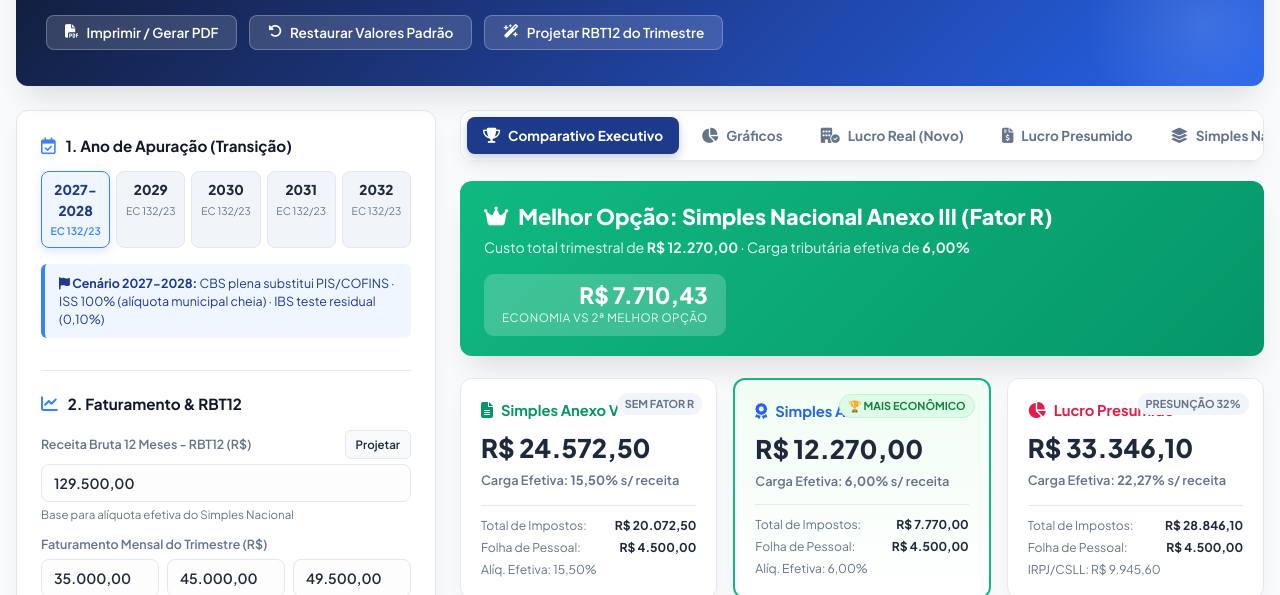
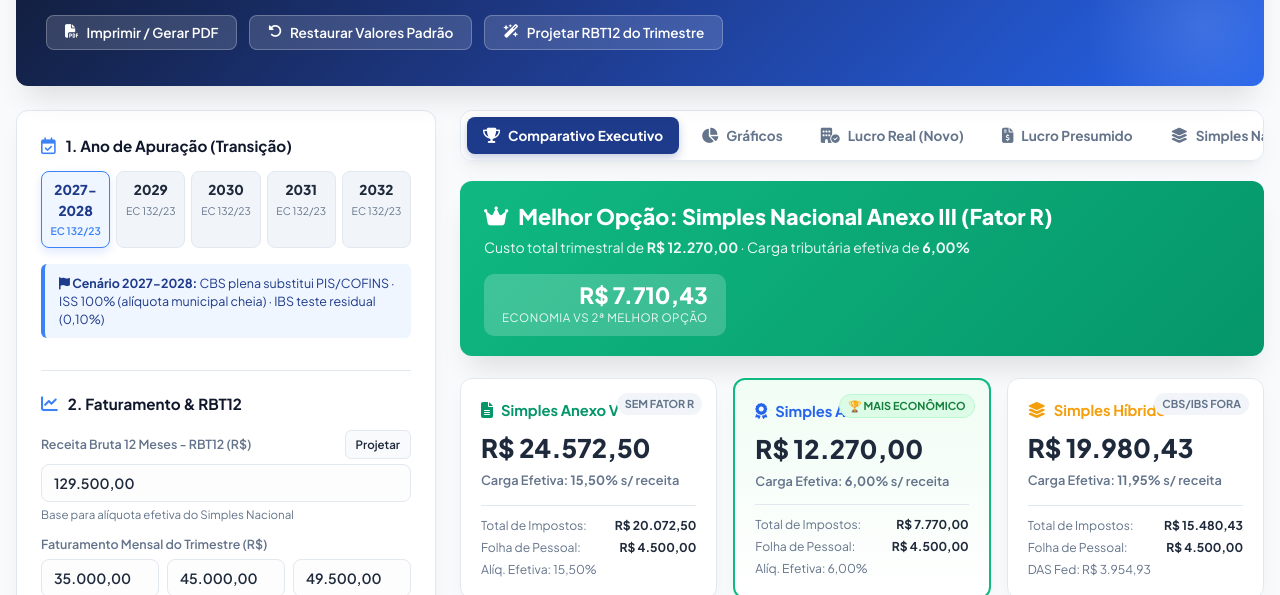
Before and after one commit to silvioalbqrq/simulador-servicos, a plain HTML site: page index.html in a window 1280 px wide. Shown: the part 205-800 px from the top of the page. Drawn offline with nearby package versions, Linux system fonts and the light colour scheme.

Commit message:
Add files via upload

```diff
--- a/index.html
+++ b/index.html
@@ -304,7 +304,7 @@
     /* Regime Cards Grid */
     .cards-grid {
       display: grid;
-      grid-template-columns: repeat(auto-fit, minmax(240px, 1fr));
+      grid-template-columns: repeat(auto-fit, minmax(220px, 1fr));
       gap: 16px;
       margin-bottom: 24px;
     }
@@ -462,7 +462,7 @@
       .tab-content { display: block !important; page-break-after: auto; }
       .table-container { box-shadow: none !important; border: 1px solid #ccc !important; margin-bottom: 14px !important; }
       .regime-card { border: 1px solid #ccc !important; box-shadow: none !important; }
-      .cards-grid { grid-template-columns: repeat(4, 1fr) !important; gap: 8px !important; }
+      .cards-grid { grid-template-columns: repeat(5, 1fr) !important; gap: 8px !important; }
       .charts-grid { display: none !important; }
       h1 { font-size: 1.3rem !important; }
       th, td { padding: 6px 8px !important; }
@@ -619,7 +619,8 @@
         <div class="input-grid-2">
           <div class="input-group">
             <label>Alíquota Crédito Reg. Regular (%)</label>
-            <div class="input-wrapper"><input type="number" id="aliqCredRR" value="20" step="0.5"></div>
+            <div class="input-wrapper"><input type="number" id="aliqCredRR" value="26.5" step="0.5"></div>
+            <small style="font-size:0.72rem;color:var(--text-muted);">Padrão = IVA cheio (CBS+IBS)</small>
           </div>
           <div class="input-group">
             <label>Alíquota Crédito Simples (%)</label>
@@ -1106,7 +1107,9 @@ const ANEXO_V = {
     { lim: 3600000, aliq: 21.50, vd: 35460 },
     { lim: 4800000, aliq: 23.00, vd: 89460 }
   ],
-  reparticao: [
+  // Repartição base (2027): ISS cheio 17,20%. Nos anos seguintes o ISS é
+  // progressivamente convertido em IBS, mantendo ISS+IBS = 17,20%.
+  reparticaoBase: [
     { irpj: 17.50, csll: 13.50, cbs: 38.30, cpp: 13.50, iss: 17.20, ibs: 0 },
     { irpj: 17.50, csll: 13.50, cbs: 38.30, cpp: 13.50, iss: 17.20, ibs: 0 },
     { irpj: 17.50, csll: 13.50, cbs: 38.30, cpp: 13.50, iss: 17.20, ibs: 0 },
@@ -1115,6 +1118,21 @@ const ANEXO_V = {
     { irpj: 35.00, csll: 15.00, cbs: 19.50, cpp: 30.50, iss: 0, ibs: 0 }
   ]
 };
+
+// Retorna a repartição do Anexo V já com a transição ISS -> IBS do ano selecionado.
+// Sem redução de alíquota (TI/Software = alíquota cheia).
+function getReparticaoV() {
+  let percISS = 1.0, percIBS = 0.0;
+  if (anoSelecionado === 2029) { percISS = 0.90; percIBS = 0.10; }
+  else if (anoSelecionado === 2030) { percISS = 0.80; percIBS = 0.20; }
+  else if (anoSelecionado === 2031) { percISS = 0.70; percIBS = 0.30; }
+  else if (anoSelecionado === 2032) { percISS = 0.60; percIBS = 0.40; }
+  return ANEXO_V.reparticaoBase.map((r) => {
+    if (r.iss === 0 && r.ibs === 0) return { ...r };
+    const baseISS_IBS = r.iss + r.ibs; // 17,20%
+    return { ...r, iss: baseISS_IBS * percISS, ibs: baseISS_IBS * percIBS };
+  });
+}
 
 let anoSelecionado = 2027;
 let chartCustosInstance = null;
@@ -1265,7 +1283,7 @@ function restaurarPadroes() {
   document.getElementById('despSN1').value = '0,00';
   document.getElementById('despSN2').value = '0,00';
   document.getElementById('despSN3').value = '0,00';
-  document.getElementById('aliqCredRR').value = '20';
+  document.getElementById('aliqCredRR').value = '26.5';
   document.getElementById('aliqCredSN').value = '2';
   document.getElementById('aliqCBS').value = '8.80';
   document.getElementById('aliqIBS').value = '17.70';
@@ -1378,7 +1396,7 @@ function executarSimulacao() {
     parseMoney(document.getElementById('despSN2').value),
     parseMoney(document.getElementById('despSN3').value)
   ];
-  const aliqCredRR = (parseFloat(document.getElementById('aliqCredRR').value) || 20) / 100;
+  const aliqCredRR = (parseFloat(document.getElementById('aliqCredRR').value) || 26.5) / 100;
   const aliqCredSN = (parseFloat(document.getElementById('aliqCredSN').value) || 2) / 100;
 
   // 4. Ler Alíquotas Editáveis da Reforma Tributária (Customizáveis)
@@ -1425,9 +1443,9 @@ function executarSimulacao() {
   const folhaNecessaria12 = rbt12 * 0.28;
   const faltaFolha = Math.max(0, folhaNecessaria12 - folha12);
 
-  // 7. Apuração dos Regimes
+  // 7. Apuração dos Regimes (sem redução de IBS/CBS para TI/Software)
   const faixaIII = calcularSimplesFaixa(rbt12, dadosAno.faixasIII, dadosAno.reparticaoIII);
-  const faixaV = calcularSimplesFaixa(rbt12, ANEXO_V.faixas, ANEXO_V.reparticao);
+  const faixaV = calcularSimplesFaixa(rbt12, ANEXO_V.faixas, getReparticaoV());
 
   const meses = ['Mês 1', 'Mês 2', 'Mês 3'];
 
@@ -1435,6 +1453,7 @@ function executarSimulacao() {
   const res = {
     meses,
     totalFat,
+    rbt12,
     totalCreditos,
     aliqCBS_ref,
     aliqIBS_ref,
@@ -1633,7 +1652,11 @@ function renderizarResultados() {
   const segundo = opcoes[1];
   const economia = segundo.total - campeao.total;
 
-  // 2. Banner do Vencedor
+  // 2. Banner do Vencedor + alerta de teto do Simples Nacional
+  document.querySelectorAll('.alerta-teto-simples').forEach((el) => el.remove());
+  const alertaTeto = res.rbt12 > 4800000
+    ? `<div class="alert-box alert-amber alerta-teto-simples" style="margin-bottom:12px;"><i class="fa-solid fa-triangle-exclamation"></i><div><strong>RBT12 acima de R$ 4,8M:</strong> empresa excluída do Simples Nacional (LC 123/2006). Valores de Anexo III/V/Híbrido exibidos apenas como referência.</div></div>`
+    : ``;
   document.getElementById('winnerBanner').innerHTML = `
     <div class="winner-info">
       <h2><i class="fa-solid fa-crown"></i> Melhor Opção: ${campeao.nome}</h2>
@@ -1644,8 +1667,9 @@ function renderizarResultados() {
       <div class="lbl">Economia vs 2ª Melhor Opção</div>
     </div>
   `;
-
-  // 3. Renderizar os 4 Cards Principais (+ Híbrido)
+  document.getElementById('winnerBanner').insertAdjacentHTML('beforebegin', alertaTeto);
+
+  // 3. Renderizar os 5 Cards Principais (incluindo Híbrido)
   const renderCard = (id, nome, cor, icon, total, impostos, badge, subtext) => `
     <div class="regime-card ${campeao.id === id ? 'is-winner' : ''}">
       <span class="card-badge ${campeao.id === id ? 'badge-win' : 'badge-gray'}">${campeao.id === id ? '🏆 Mais Econômico' : badge}</span>
@@ -1663,6 +1687,7 @@ function renderizarResultados() {
   document.getElementById('cardsGrid').innerHTML = [
     renderCard('v', 'Simples Anexo V', '#059669', 'fa-solid fa-file-lines', res.simplesV.total, res.simplesV.das, 'Sem Fator R', `Alíq. Efetiva: ${formatPct(res.simplesV.aliqEfetiva)}`),
     renderCard('iii', 'Simples Anexo III', '#2563eb', 'fa-solid fa-award', res.simplesIII.total, res.simplesIII.das, qualificaAnexoIII ? 'Fator R OK' : 'Exige Folha', `Alíq. Efetiva: ${formatPct(res.simplesIII.aliqEfetiva)}`),
+    renderCard('hib', 'Simples Híbrido', '#f59e0b', 'fa-solid fa-layer-group', res.simplesHibrido.total, res.simplesHibrido.total - res.folhaBaseTrimestral, 'CBS/IBS fora', `DAS Fed: ${formatBRL(res.simplesHibrido.dasFederal)}`),
     renderCard('p', 'Lucro Presumido', '#e11d48', 'fa-solid fa-chart-pie', res.presumido.total, res.presumido.totalImpostos, 'Presunção 32%', `IRPJ/CSLL: ${formatBRL(res.presumido.irpj + res.presumido.adIrpj + res.presumido.csll)}`),
     renderCard('r', 'Lucro Real', '#7c3aed', 'fa-solid fa-building-circle-check', res.real.total, res.real.totalImpostos, 'Base Contábil', `Base Real: ${formatBRL(res.real.baseTotal)}`)
   ].join('');
@@ -1792,8 +1817,9 @@ function renderizarResultados() {
     </tr>
   `).join('');
 
-  // 10. Tabela de Competitividade B2B
-  const b2bAliqGeral = res.aliqCBS_ref + res.aliqIBS_ref;
+  // 10. Tabela de Competitividade B2B (alíquota aplicada no ano + referência plena pós-reforma)
+  const b2bAliqPlena = res.aliqCBS_ref + res.aliqIBS_ref;
+  const b2bAliqAplicada = (res.aliqCBS + res.aliqIBS) * 100;
   document.getElementById('corpoTabelaB2B').innerHTML = `
     <tr>
       <td><strong>Simples Nacional Comum (Anexo III ou V)</strong></td>
@@ -1803,20 +1829,20 @@ function renderizarResultados() {
     </tr>
     <tr class="row-total">
       <td><strong>Lucro Real</strong></td>
-      <td><strong>${formatPct(b2bAliqGeral)} (Alíquota Plena IBS+CBS)</strong></td>
-      <td class="highlight-green"><strong>${formatBRL(res.totalFat * (b2bAliqGeral / 100))}</strong></td>
+      <td><strong>${formatPct(b2bAliqAplicada)}</strong> aplicada em ${dadosAno.label} (plena: ${formatPct(b2bAliqPlena)} pós-reforma)</td>
+      <td class="highlight-green"><strong>${formatBRL(res.totalFat * (b2bAliqAplicada / 100))}</strong></td>
       <td><span class="card-badge badge-win">Máxima (Cliente recupera 100% dos créditos)</span></td>
     </tr>
     <tr class="row-total">
       <td><strong>Lucro Presumido</strong></td>
-      <td><strong>${formatPct(b2bAliqGeral)} (Alíquota Plena IBS+CBS)</strong></td>
-      <td class="highlight-green"><strong>${formatBRL(res.totalFat * (b2bAliqGeral / 100))}</strong></td>
+      <td><strong>${formatPct(b2bAliqAplicada)}</strong> aplicada em ${dadosAno.label} (plena: ${formatPct(b2bAliqPlena)} pós-reforma)</td>
+      <td class="highlight-green"><strong>${formatBRL(res.totalFat * (b2bAliqAplicada / 100))}</strong></td>
       <td><span class="card-badge badge-win">Máxima (Cliente recupera 100% dos créditos)</span></td>
     </tr>
     <tr class="row-total">
       <td><strong>Simples Híbrido (CBS/IBS Fora do DAS)</strong></td>
-      <td><strong>${formatPct(b2bAliqGeral)} (Alíquota Plena IBS+CBS)</strong></td>
-      <td class="highlight-green"><strong>${formatBRL(res.totalFat * (b2bAliqGeral / 100))}</strong></td>
+      <td><strong>${formatPct(b2bAliqAplicada)}</strong> aplicada em ${dadosAno.label} (plena: ${formatPct(b2bAliqPlena)} pós-reforma)</td>
+      <td class="highlight-green"><strong>${formatBRL(res.totalFat * (b2bAliqAplicada / 100))}</strong></td>
       <td><span class="card-badge badge-win">Máxima (Permite competir de igual para igual)</span></td>
     </tr>
   `;
@@ -1825,7 +1851,7 @@ function renderizarResultados() {
   document.getElementById('corpoTabelaCreditosTomados').innerHTML = res.meses.map((m, i) => {
     const dRR = parseMoney(document.getElementById('despRR' + (i + 1)).value);
     const dSN = parseMoney(document.getElementById('despSN' + (i + 1)).value);
-    const cRR = dRR * ((parseFloat(document.getElementById('aliqCredRR').value) || 20) / 100);
+    const cRR = dRR * ((parseFloat(document.getElementById('aliqCredRR').value) || 26.5) / 100);
     const cSN = dSN * ((parseFloat(document.getElementById('aliqCredSN').value) || 2) / 100);
     return `
       <tr>
```
